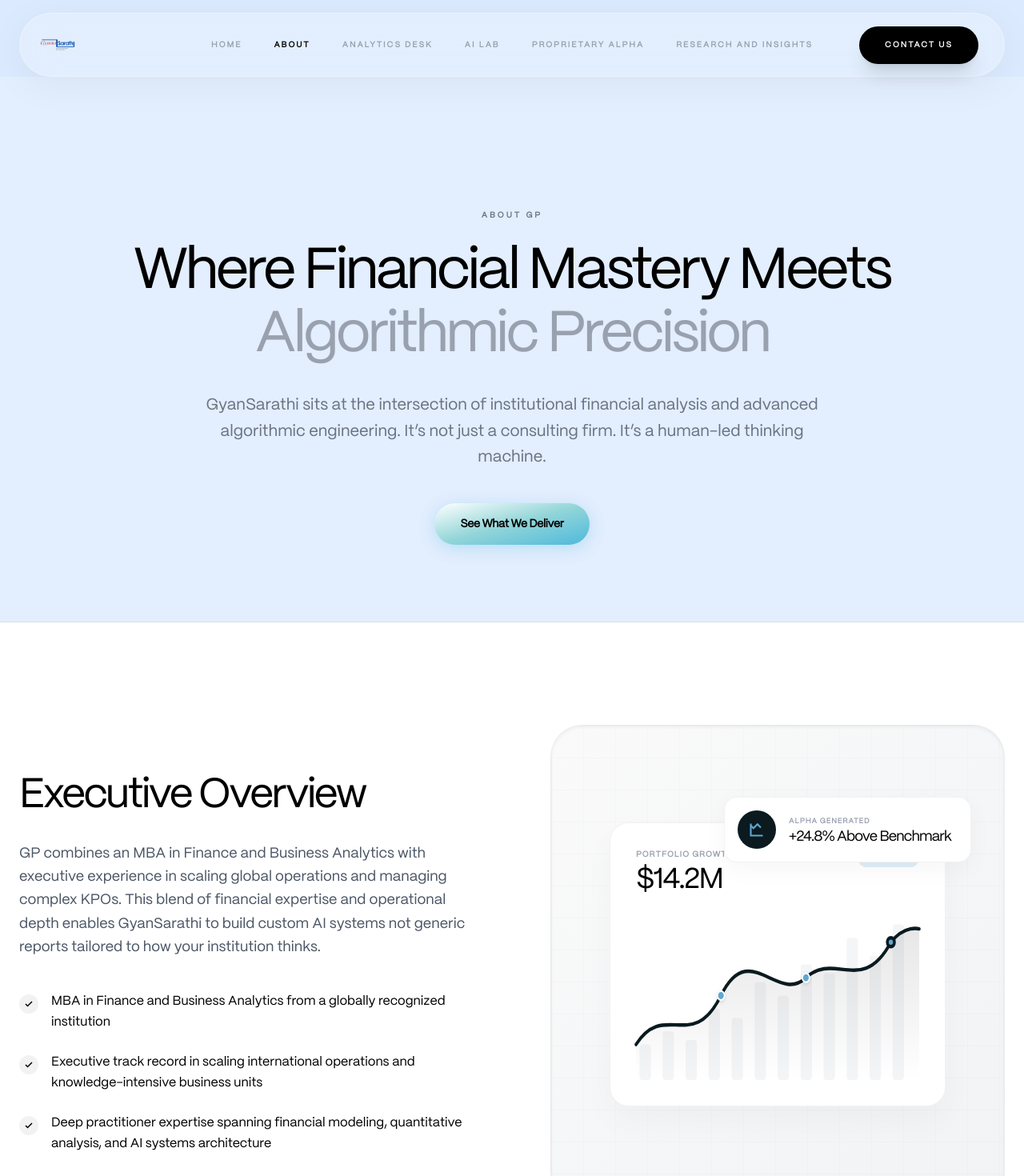
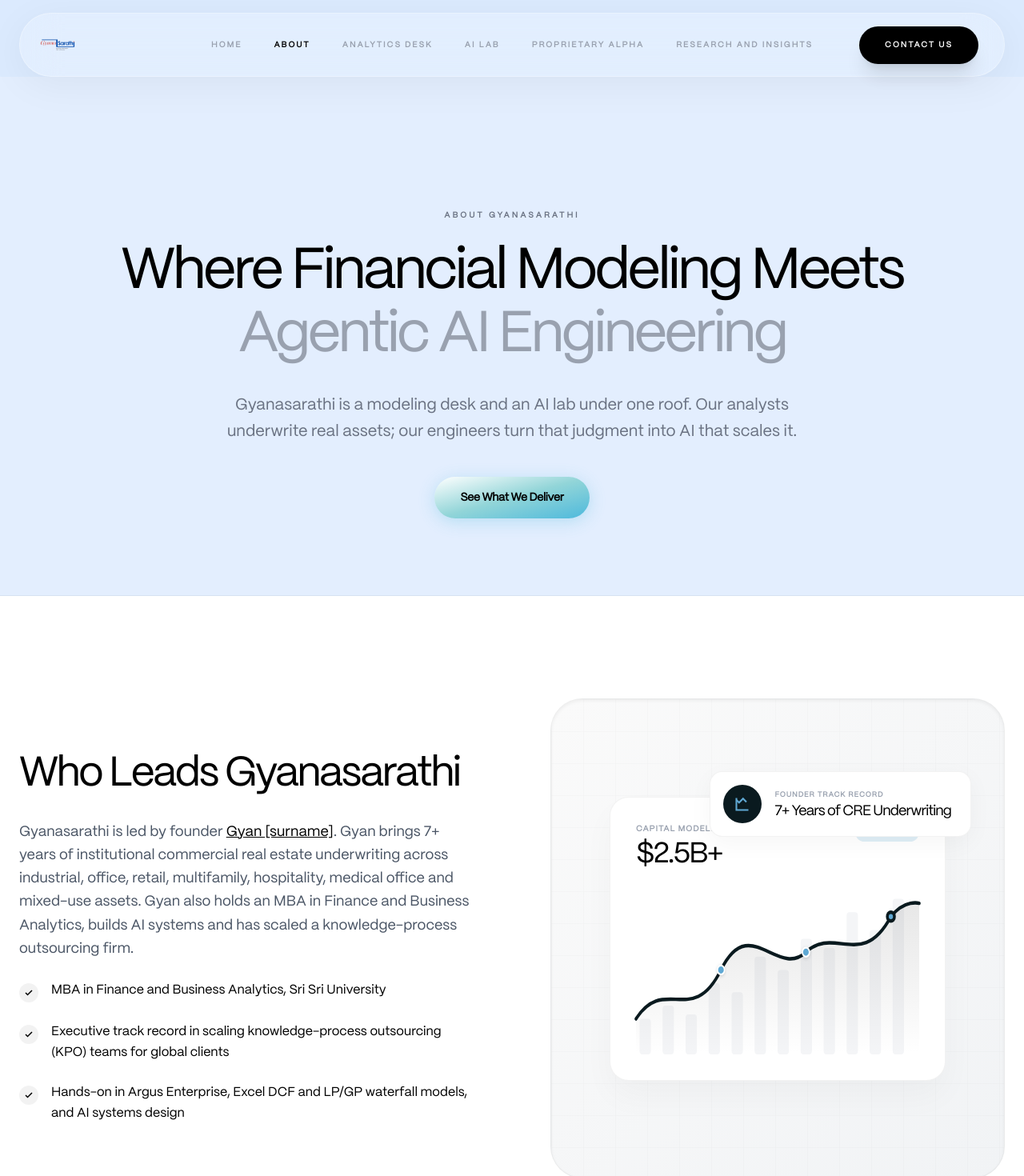
Before and after one commit to mahamcoder/Gyana-site, a React (Vite) app: page /about in a window 1280 px wide. Shown: the top 1470 px of the page at 80% size. Built offline with nearby package versions, Linux system fonts and the light colour scheme.

Commit message:
feat(about): apply copy rewrite

```diff
--- a/src/pages/AboutGP.jsx
+++ b/src/pages/AboutGP.jsx
@@ -1,23 +1,91 @@
-import React from 'react';
+import React, { useEffect } from 'react';
 import { motion } from 'framer-motion';
 import { Link } from 'react-router-dom';
 import { Search, LineChart, Cpu, Presentation } from 'lucide-react';
 import { Button } from '../components/ui/Button';
 
 export const AboutGP = () => {
+  useEffect(() => {
+    document.title = 'About Gyanasarathi | CRE Modeling Meets Agentic AI';
+  }, []);
+
+  const aboutSchema = {
+    '@context': 'https://schema.org',
+    '@graph': [
+      {
+        '@type': 'AboutPage',
+        '@id': 'https://gyanasarathi.com/about#webpage',
+        'url': 'https://gyanasarathi.com/about',
+        'name': 'About Gyanasarathi | CRE Modeling Meets Agentic AI',
+        'description':
+          'Gyanasarathi is led by founder Gyan [surname]. Gyan brings 7+ years of institutional commercial real estate underwriting across industrial, office, retail, multifamily, hospitality, medical office and mixed-use assets. Gyan also holds an MBA in Finance and Business Analytics, builds AI systems and has scaled a knowledge-process outsourcing firm.',
+        'isPartOf': {
+          '@id': 'https://gyanasarathi.com/#website',
+        },
+        'about': {
+          '@id': 'https://gyanasarathi.com/#organization',
+        },
+      },
+      {
+        '@type': 'Person',
+        '@id': 'https://gyanasarathi.com/about#founder',
+        'name': 'Gyan [surname]',
+        'jobTitle': 'Founder',
+        'description':
+          'Gyanasarathi is led by founder Gyan [surname]. Gyan brings 7+ years of institutional commercial real estate underwriting across industrial, office, retail, multifamily, hospitality, medical office and mixed-use assets. Gyan also holds an MBA in Finance and Business Analytics, builds AI systems and has scaled a knowledge-process outsourcing firm.',
+        'worksFor': {
+          '@id': 'https://gyanasarathi.com/#organization',
+        },
+        'alumniOf': {
+          '@type': 'CollegeOrUniversity',
+          'name': 'Sri Sri University',
+        },
+        'knowsAbout': [
+          'Commercial real estate underwriting',
+          'Argus Enterprise',
+          'DCF and LP/GP waterfall modeling',
+          'Agentic AI',
+        ],
+        'sameAs': ['https://www.linkedin.com/in/[profile-handle]'],
+      },
+      {
+        '@type': 'BreadcrumbList',
+        'itemListElement': [
+          {
+            '@type': 'ListItem',
+            'position': 1,
+            'name': 'Home',
+            'item': 'https://gyanasarathi.com/',
+          },
+          {
+            '@type': 'ListItem',
+            'position': 2,
+            'name': 'About',
+            'item': 'https://gyanasarathi.com/about',
+          },
+        ],
+      },
+    ],
+  };
+
   return (
     <div className="w-full overflow-hidden bg-blue-50/20">
+      <script
+        type="application/ld+json"
+        dangerouslySetInnerHTML={{ __html: JSON.stringify(aboutSchema) }}
+      />
+
       {/* SECTION 1 — HERO */}
-      <section className="relative min-h-[60vh] flex flex-col justify-center px-6 pt-40 pb-24 bg-blue-50/20 overflow-hidden relative z-10 border-b border-black/5">
+      <section className="relative min-h-[60vh] flex flex-col justify-center px-6 pt-40 pb-24 bg-blue-50/20 overflow-hidden z-10 border-b border-black/5">
         <div className="absolute inset-0 bg-[radial-gradient(ellipse_at_top,_var(--tw-gradient-stops))] from-black/[0.03] via-transparent to-transparent pointer-events-none"></div>
         <div className="container mx-auto max-w-5xl text-center relative z-10">
           <motion.div initial={{ opacity: 0, y: 30 }} animate={{ opacity: 1, y: 0 }} transition={{ duration: 0.8 }}>
-            <span className="text-[10px] font-black text-gray-500 uppercase tracking-[0.3em] mb-6 inline-block">About GP</span>
+            <span className="text-[10px] font-black text-gray-500 uppercase tracking-[0.3em] mb-6 inline-block">ABOUT GYANASARATHI</span>
             <h1 className="text-4xl md:text-[4.5rem] font-medium tracking-tighter text-black leading-[1.1] mb-8">
-              Where Financial Mastery Meets <span className="text-gray-400">Algorithmic Precision</span>
+              Where Financial Modeling Meets <span className="text-gray-400">Agentic AI Engineering</span>
             </h1>
             <p className="text-lg md:text-xl text-gray-500 max-w-3xl mx-auto leading-relaxed mb-10">
-             GyanSarathi sits at the intersection of institutional financial analysis and advanced algorithmic engineering. It’s not just a consulting firm. It’s a human-led thinking machine.
+              Gyanasarathi is a modeling desk and an AI lab under one roof. Our analysts underwrite real assets; our engineers turn that judgment into AI that scales it.
             </p>
             <Link to="/ai-lab">
               <Button variant="primary" className="px-8 py-4">See What We Deliver</Button>
@@ -32,10 +100,20 @@ export const AboutGP = () => {
           <div className="grid grid-cols-1 lg:grid-cols-2 gap-16 lg:gap-24 items-center">
             <motion.div initial={{ opacity: 0, x: -30 }} whileInView={{ opacity: 1, x: 0 }} viewport={{ once: true }} transition={{ duration: 0.8 }}>
               <h2 className="text-3xl md:text-[3.25rem] font-medium tracking-tighter text-black leading-none mb-8">
-                Executive Overview
+                Who Leads Gyanasarathi
               </h2>
-              <p className="text-lg text-gray-600 leading-relaxed mb-10 font-medium">
-               GP combines an MBA in Finance and Business Analytics with executive experience in scaling global operations and managing complex KPOs. This blend of financial expertise and operational depth enables GyanSarathi to build custom AI systems not generic reports tailored to how your institution thinks.
+              <p className="text-lg text-gray-600 leading-relaxed mb-6 font-medium">
+                Gyanasarathi is led by founder{' '}
+                <a
+                  href="https://www.linkedin.com/in/[profile-handle]"
+                  target="_blank"
+                  rel="noreferrer"
+                  className="text-black underline hover:text-sapforce-accent transition-colors"
+                >
+                  Gyan [surname]
+                </a>
+                {/* TODO(confirm): founder surname Gyan [surname] and LinkedIn profile handle */}
+                . Gyan brings 7+ years of institutional commercial real estate underwriting across industrial, office, retail, multifamily, hospitality, medical office and mixed-use assets. Gyan also holds an MBA in Finance and Business Analytics, builds AI systems and has scaled a knowledge-process outsourcing firm.
               </p>
 
               <ul className="space-y-6">
@@ -43,19 +121,26 @@ export const AboutGP = () => {
                   <div className="w-6 h-6 rounded-full bg-black/5 flex items-center justify-center shrink-0 mt-1">
                     <svg width="12" height="12" viewBox="0 0 24 24" fill="none" stroke="currentColor" strokeWidth="3" className="text-black"><polyline points="20 6 9 17 4 12"></polyline></svg>
                   </div>
-                  <span className="text-black font-medium leading-relaxed">MBA in Finance and Business Analytics from a globally recognized institution</span>
+                  <span className="text-black font-medium leading-relaxed">
+                    MBA in Finance and Business Analytics, Sri Sri University
+                    {/* TODO(confirm): Sri Sri University school name */}
+                  </span>
                 </li>
                 <li className="flex items-start gap-4">
                   <div className="w-6 h-6 rounded-full bg-black/5 flex items-center justify-center shrink-0 mt-1">
                     <svg width="12" height="12" viewBox="0 0 24 24" fill="none" stroke="currentColor" strokeWidth="3" className="text-black"><polyline points="20 6 9 17 4 12"></polyline></svg>
                   </div>
-                  <span className="text-black font-medium leading-relaxed">Executive track record in scaling international operations and knowledge-intensive business units</span>
+                  <span className="text-black font-medium leading-relaxed">
+                    Executive track record in scaling knowledge-process outsourcing (KPO) teams for global clients
+                  </span>
                 </li>
                 <li className="flex items-start gap-4">
                   <div className="w-6 h-6 rounded-full bg-black/5 flex items-center justify-center shrink-0 mt-1">
                     <svg width="12" height="12" viewBox="0 0 24 24" fill="none" stroke="currentColor" strokeWidth="3" className="text-black"><polyline points="20 6 9 17 4 12"></polyline></svg>
                   </div>
-                  <span className="text-black font-medium leading-relaxed">Deep practitioner expertise spanning financial modeling, quantitative analysis, and AI systems architecture</span>
+                  <span className="text-black font-medium leading-relaxed">
+                    Hands-on in Argus Enterprise, Excel DCF and LP/GP waterfall models, and AI systems design
+                  </span>
                 </li>
               </ul>
             </motion.div>
@@ -79,8 +164,8 @@ export const AboutGP = () => {
                     <svg width="20" height="20" viewBox="0 0 24 24" fill="none" stroke="currentColor" strokeWidth="2.5"><path d="M3 3v18h18" /><path d="M18 9l-5-5-6 6-4-4" /></svg>
                   </div>
                   <div className="pr-2">
-                    <div className="text-[9px] font-black text-gray-400 uppercase tracking-widest mb-1">Alpha Generated</div>
-                    <div className="text-lg font-medium tracking-tighter text-black leading-none whitespace-nowrap">+24.8% Above Benchmark</div>
+                    <div className="text-[9px] font-black text-gray-400 uppercase tracking-widest mb-1">Founder Track Record</div>
+                    <div className="text-lg font-medium tracking-tighter text-black leading-none whitespace-nowrap">7+ Years of CRE Underwriting</div>
                   </div>
                 </motion.div>
 
@@ -91,10 +176,10 @@ export const AboutGP = () => {
                 >
                   <div className="flex justify-between items-start mb-8 gap-4">
                     <div>
-                      <div className="text-[10px] font-black text-gray-400 uppercase tracking-widest mb-1.5">Portfolio Growth</div>
-                      <div className="text-4xl font-medium tracking-tighter text-black leading-none">$14.2M</div>
+                      <div className="text-[10px] font-black text-gray-400 uppercase tracking-widest mb-1.5">Capital Modeled</div>
+                      <div className="text-4xl font-medium tracking-tighter text-black leading-none">$2.5B+</div>{/* TODO(confirm): $2.5B+ underwritten figure */}
                     </div>
-                    <div className="px-2.5 py-1 rounded-full bg-sapforce-accent/20 text-sapforce-accent text-[10px] font-bold whitespace-nowrap">Year to Date</div>
+                    <div className="px-2.5 py-1 rounded-full bg-sapforce-accent/20 text-sapforce-accent text-[10px] font-bold whitespace-nowrap">Underwritten</div>
                   </div>
 
                   {/* Bar & Line SVG Combination */}
@@ -150,13 +235,13 @@ export const AboutGP = () => {
             style={{ background: "linear-gradient(to bottom right, #ffffff, #92d5d8, #4db9dc)" }}
           >
             <div className="relative z-10 max-w-4xl mx-auto">
-              <span className="text-[10px] font-black text-gray-500 uppercase tracking-[0.3em] mb-6 inline-block">Our Philosophy</span>
+              <span className="text-[10px] font-black text-gray-500 uppercase tracking-[0.3em] mb-6 inline-block">OUR PHILOSOPHY</span>
               <h2 className="text-4xl md:text-[4rem] font-medium tracking-tighter text-black leading-[1.05] mb-8">
-                Data-Driven by Design. <br  />
+                Data-Driven by Design. <br />
                 <span className="text-gray-600">AI-Accelerated by Choice.</span>
               </h2>
               <p className="text-lg md:text-xl text-gray-700 leading-relaxed font-medium">
-               The future of finance belongs not to those with the most data, but to those who turn it into decisions fastest. At GyanSarathi, we merge financial modeling with autonomous AI, making every insight both accurate and executable. You’re not hiring analysts or developers you’re activating an institutional intelligence system.
+                Investment teams rarely lack data; they lack time to turn it into a defensible decision. At Gyanasarathi, AI agents take the repetitive work: data entry, document review and scenario runs. Analysts build, check and sign off every model. You get one team that models and automates.
               </p>
             </div>
           </motion.div>
@@ -167,35 +252,37 @@ export const AboutGP = () => {
       <section className="py-24 md:py-32 bg-white relative z-10">
         <div className="container mx-auto px-6 max-w-7xl">
           <div className="text-center md:text-left mb-16">
-            <span className="text-[10px] font-black text-gray-500 uppercase tracking-[0.3em] mb-4 inline-block">Our Commitment to Every Client</span>
+            <span className="text-[10px] font-black text-gray-500 uppercase tracking-[0.3em] mb-4 inline-block">OUR COMMITMENT TO EVERY CLIENT</span>
             <h2 className="text-3xl md:text-[3.25rem] font-medium tracking-tighter text-black leading-none">
-              What You Can <br/> Always Expect From Us
+              What Our Engagements <br /> Cover
             </h2>
           </div>
 
           <div className="grid grid-cols-1 md:grid-cols-2 lg:grid-cols-4 gap-6">
             <FeatureCard
               icon={<Search size={22} />}
-              title="Strategic Market Research"
-              desc="Every engagement begins with deep research that maps industry dynamics, uncovers opportunities and builds the intelligence behind high-value decisions."
+              title="Market and Submarket Research"
+              desc="Every engagement starts with market research on supply, demand, rents and cap rate comps, so each model assumption rests on evidence."
               delay={0.1}
             />
             <FeatureCard
               icon={<LineChart size={22} />}
-              title="Institutional Financial Analytics"
-              desc="Our modeling includes DCF, LBO frameworks, comparable valuations, and portfolio diagnostics.IT built to institutional standards and delivered with boardroom clarity."
+              title="Institutional Financial Modeling"
+              desc="DCF, LBO, comparable valuations and portfolio diagnostics, built to institutional standards and documented so your investment committee can audit every input."
               delay={0.2}
+              to="/analytics"
             />
             <FeatureCard
               icon={<Cpu size={22} />}
               title="AI Automation and Agent Deployment"
-              desc="We build autonomous AI agents that eliminate bottlenecks in analytical workflows, automating data extraction, document parsing, and reporting with precision and speed."
+              desc="We deploy AI agents that extract data from rent rolls, leases and filings, parse documents and draft reports, cutting manual hours in every analytical cycle."
               delay={0.3}
+              to="/ai-lab"
             />
             <FeatureCard
               icon={<Presentation size={22} />}
-              title="24/7 C-Suite Strategic Support"
-              desc="Capital markets never sleep, and neither do we. We provide continuous advisory, model upkeep and intelligence updates to keep your leadership always informed."
+              title="Follow-the-Sun Model Support"
+              desc="With our team in India, work moves while your office is closed: model updates, scenario reruns and data refreshes are ready when your day starts."
               delay={0.4}
             />
           </div>
@@ -221,11 +308,11 @@ export const AboutGP = () => {
                 </span>
               </h2>
               <p className="text-lg md:text-xl text-gray-500 mb-10">
-                Book a 30-minute strategy call to discuss your current mandate, whether it is a valuation project, an AI deployment, or a full-scale proprietary model build.
+                Book a 30-minute strategy call about your current mandate: a valuation, a fund waterfall, an AI deployment or a private AI model build.
               </p>
               <div className="flex flex-col sm:flex-row gap-4 justify-center">
                 <Link to="/contact">
-                  <Button variant="secondary" className="w-full sm:w-auto">Book Your Strategy Call</Button>
+                  <Button variant="secondary" className="w-full sm:w-auto">Book a Strategy Call</Button>
                 </Link>
               </div>
             </div>
@@ -237,20 +324,30 @@ export const AboutGP = () => {
   );
 };
 
-const FeatureCard = ({ icon, title, desc, delay }) => {
-  return (
+const FeatureCard = ({ icon, title, desc, delay, to }) => {
+  const cardBody = (
     <motion.div
       initial={{ opacity: 0, y: 20 }}
       whileInView={{ opacity: 1, y: 0 }}
       viewport={{ once: true }}
       transition={{ duration: 0.6, delay }}
-      className="bg-gradient-to-br from-white via-[#92d5d8] to-[#4db9dc]  p-10 rounded-[2.5rem] group relative overflow-hidden transition-all duration-500 hover:-translate-y-1 shadow-md hover:shadow-xl cursor-pointer flex flex-col h-full"
+      className="bg-gradient-to-br from-white via-[#92d5d8] to-[#4db9dc] p-10 rounded-[2.5rem] group relative overflow-hidden transition-all duration-500 hover:-translate-y-1 shadow-md hover:shadow-xl cursor-pointer flex flex-col h-full"
     >
-      <div className="mb-8 w-14 h-14 rounded-full bg-black flex items-center justify-center shadow-sm group-hover:scale-110 transition-colors duration-500 border border-white/10 text-white">
+      <div className="mb-8 w-14 h-14 rounded-full bg-black flex items-center justify-center shadow-sm group-hover:scale-110 transition-transform duration-500 border border-white/10 text-white">
         {React.cloneElement(icon, { className: "transition-colors" })}
       </div>
-      <h3 className="text-xl font-bold mb-4 tracking-tight text-black leading-tight">{title}</h3>
+      <h3 className="text-xl font-bold mb-4 tracking-tight text-black leading-tight group-hover:underline">{title}</h3>
       <p className="text-black/70 font-medium leading-relaxed flex-grow">{desc}</p>
     </motion.div>
   );
+
+  if (to) {
+    return (
+      <Link to={to} className="block h-full">
+        {cardBody}
+      </Link>
+    );
+  }
+
+  return cardBody;
 };
```
